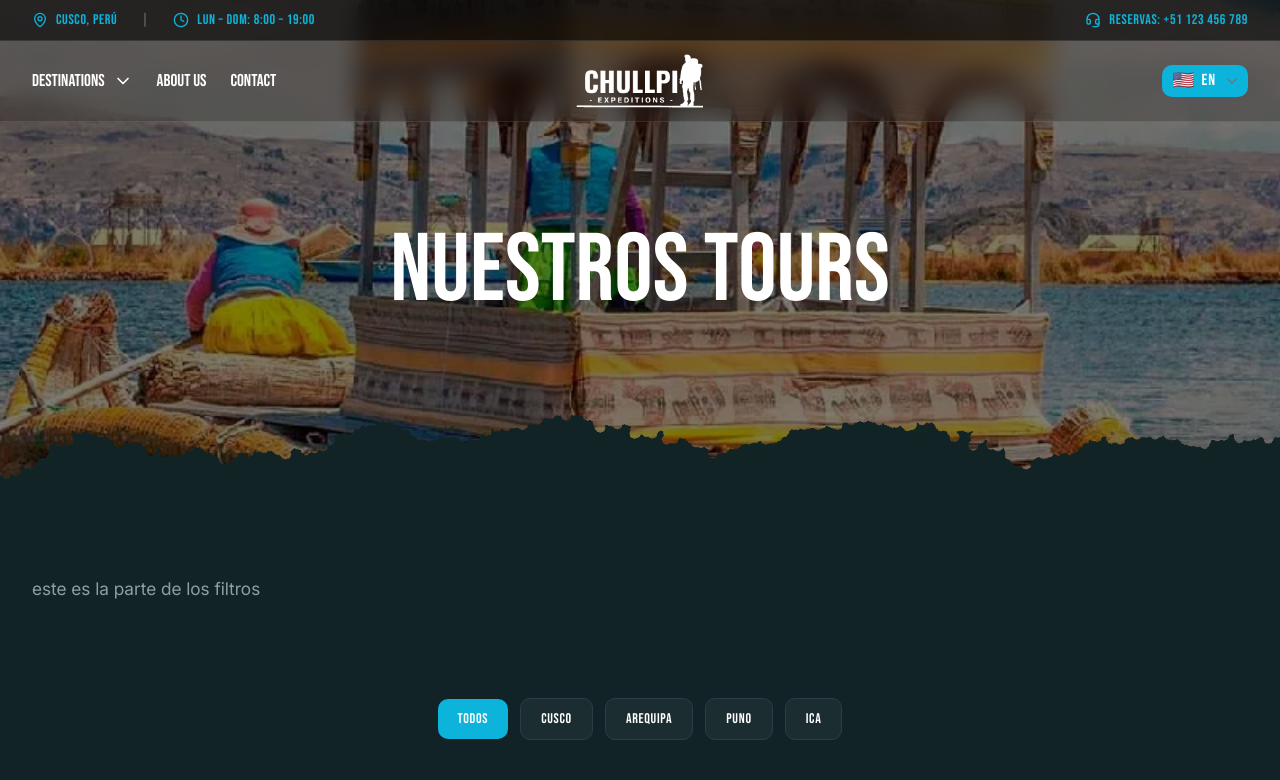
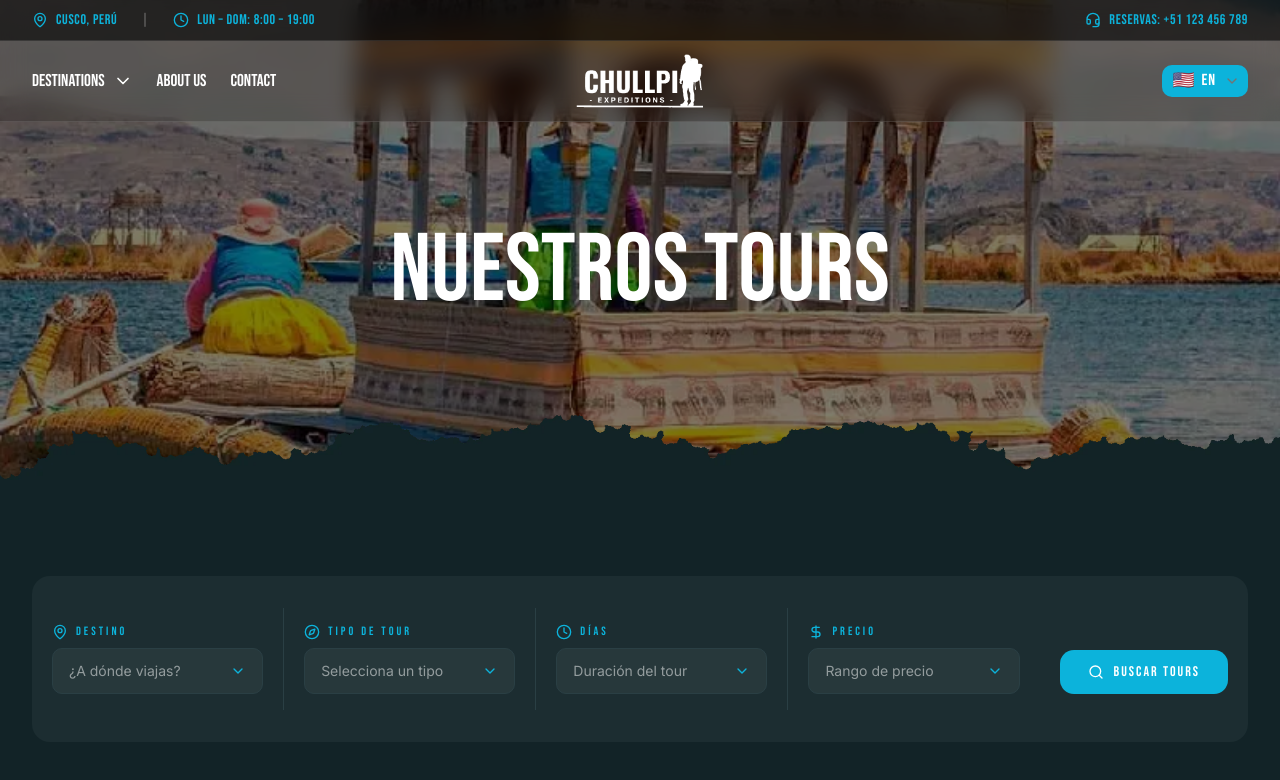
Before and after one commit to uiwave/testing2, a Next.js app: page /en/tours in a window 1280 px wide. Shown: the top 780 px of the page. Built offline with nearby package versions, Linux system fonts and the light colour scheme.

Commit message:
filter design

```diff
--- a/src/components/sections/tours/FilterSection.tsx
+++ b/src/components/sections/tours/FilterSection.tsx
@@ -1,8 +1,82 @@
+import {
+  MapPin,
+  Compass,
+  Clock,
+  DollarSign,
+  Search,
+  ChevronDown,
+} from "lucide-react";
+
+const fields = [
+  {
+    icon: MapPin,
+    label: "Destino",
+    placeholder: "¿A dónde viajas?",
+  },
+  {
+    icon: Compass,
+    label: "Tipo de Tour",
+    placeholder: "Selecciona un tipo",
+  },
+  {
+    icon: Clock,
+    label: "Días",
+    placeholder: "Duración del tour",
+  },
+  {
+    icon: DollarSign,
+    label: "Precio",
+    placeholder: "Rango de precio",
+  },
+];
+
 export function FilterSection() {
   return (
-    <section>
+    <section className="relative z-30 w-full">
       <div className="uw-container uw-section">
-        este es la parte de los filtros
+        <div className="bg-card relative overflow-hidden rounded-2xl">
+          <div className="py-6 sm:py-8">
+            <div className="grid grid-cols-1 gap-4 sm:grid-cols-2 lg:flex lg:items-end lg:gap-0">
+              {fields.map((field, index) => {
+                const Icon = field.icon;
+                const isLast = index === fields.length - 1;
+
+                return (
+                  <div
+                    key={field.label}
+                    className={`group relative flex flex-col gap-2 px-5 py-4 lg:flex-1 ${
+                      !isLast ? "lg:border-border lg:border-r" : ""
+                    }`}
+                  >
+                    {/* Label */}
+                    <div className="flex items-center gap-2">
+                      <Icon className="text-primary size-4 shrink-0" />
+                      <span className="font-heading text-primary text-xs tracking-[3px] uppercase">
+                        {field.label}
+                      </span>
+                    </div>
+
+                    {/* Select fake */}
+                    <div className="border-border hover:border-primary/60 flex cursor-pointer items-center justify-between gap-2 rounded-lg border bg-white/5 px-4 py-3 transition-colors">
+                      <span className="text-sm text-white/50">
+                        {field.placeholder}
+                      </span>
+                      <ChevronDown className="text-primary size-4 shrink-0" />
+                    </div>
+                  </div>
+                );
+              })}
+
+              {/* Botón buscar en la misma fila */}
+              <div className="px-5 py-4">
+                <button className="bg-primary text-primary-foreground font-heading inline-flex w-full cursor-pointer items-center justify-center gap-2.5 rounded-xl px-7 py-3 text-sm tracking-[2px] whitespace-nowrap uppercase transition-opacity hover:opacity-90">
+                  <Search className="size-4" />
+                  Buscar Tours
+                </button>
+              </div>
+            </div>
+          </div>
+        </div>
       </div>
     </section>
   );
```
